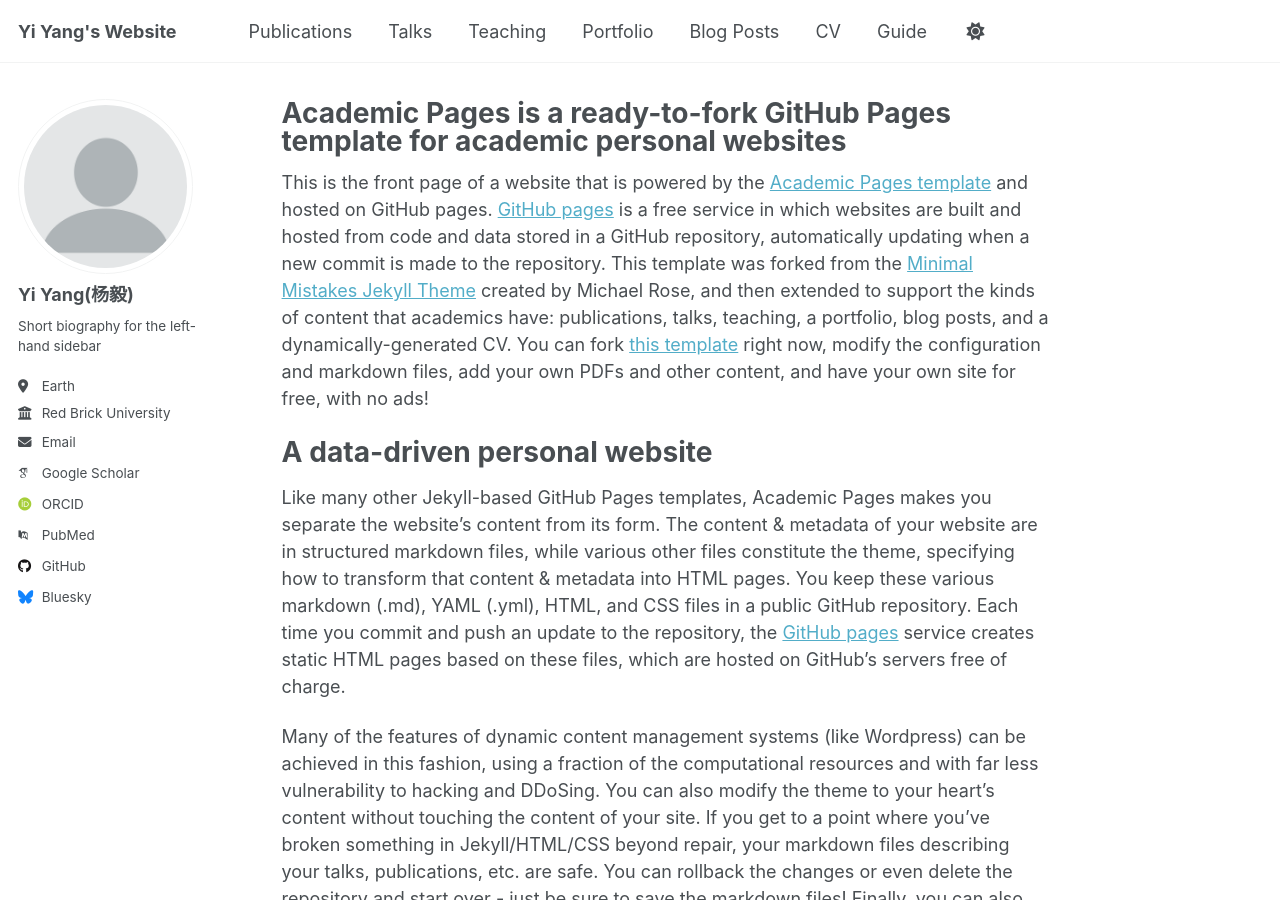
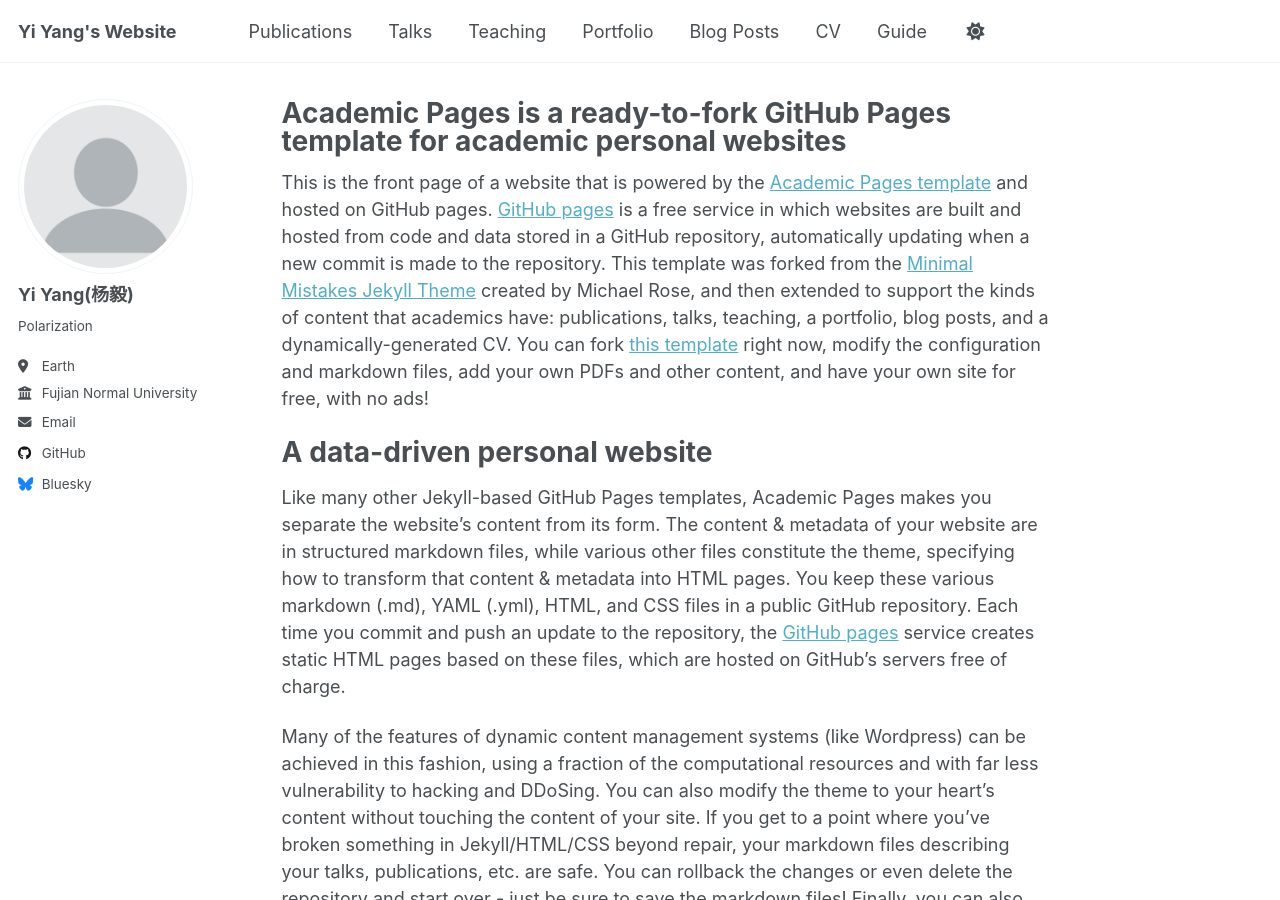
Before and after one commit to yiyang-opt/yiyang-opt.github.io, a Jekyll site: the page built from _pages/about.md, in a window 1280 px wide and 900 px high. Built offline with Jekyll 4.4.1, drawn with Linux system fonts in a browser that asks for light colours; some web fonts are replaced.

Commit message:
Update _config.yml

```diff
--- a/_config.yml
+++ b/_config.yml
@@ -25,19 +25,19 @@ author:
   avatar           : "profile.png"
   name             : "Yi Yang(杨毅)"
   pronouns         : # example: "she/her"
-  bio              : "Short biography for the left-hand sidebar"
+  bio              : "Polarization"
   location         : "Earth"
-  employer         : "Red Brick University"
+  employer         : "Fujian Normal University"
   uri              : # URL
-  email            : "none@example.org"
+  email            : "yiyang@fjnu.edu.cn"
 
   # Academic websites
   arxiv            : # URL - Update with the correct link to your profile
-  googlescholar    : "https://scholar.google.com/citations?user=PS_CX0AAAAAJ"
+  googlescholar    : # "https://scholar.google.com/citations?user=PS_CX0AAAAAJ"
   impactstory      : # URL
-  orcid            : "http://orcid.org/yourorcidurl"
+  orcid            : # "http://orcid.org/yourorcidurl"
   semantic         : # URL
-  pubmed           : "https://www.ncbi.nlm.nih.gov/pubmed/?term=john+snow"
+  pubmed           : # "https://www.ncbi.nlm.nih.gov/pubmed/?term=john+snow"
   researchgate     : # URL
   scopus           : # URL
 
```
